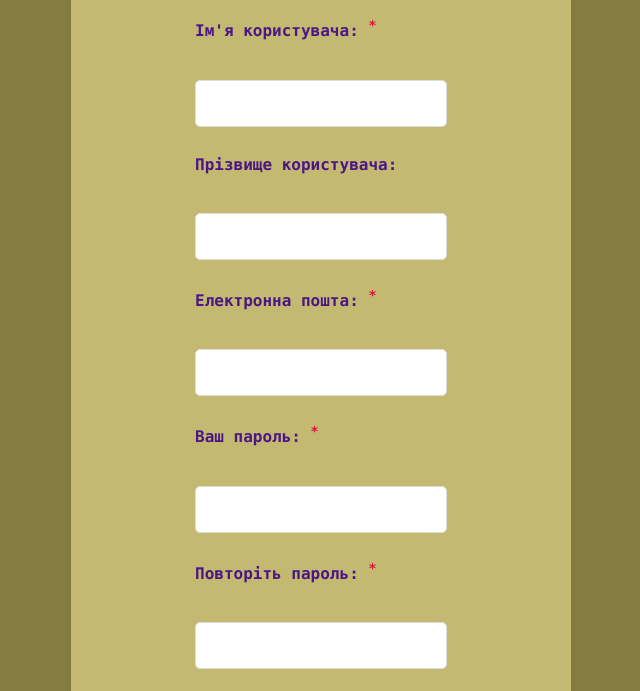
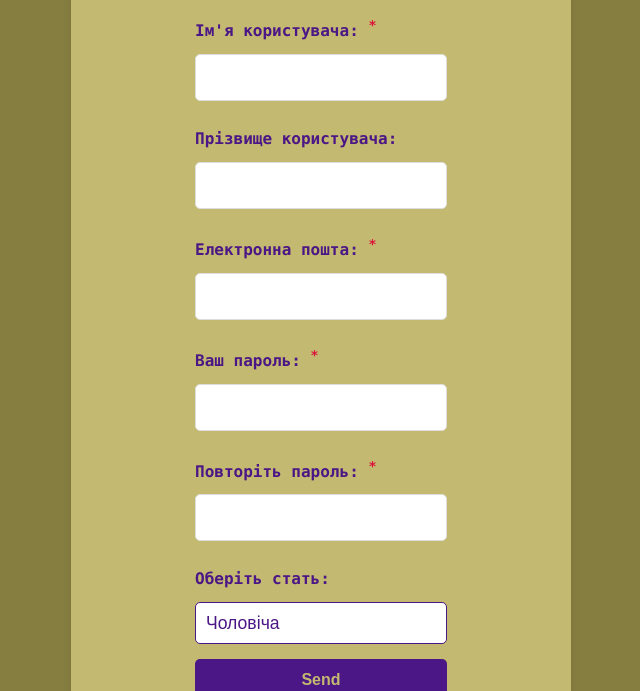
Before and after one commit to Gekk0-0/reg_form_chpek_upd, a plain HTML site: page index.html in a window 1280 px wide. Shown: the part 106-797 px from the top of the page, without its empty margins (319-959 px from the left). Drawn offline with Linux system fonts and the light colour scheme.

Commit message:
Update index.html

```diff
--- a/index.html
+++ b/index.html
@@ -10,22 +10,22 @@
     <div class="registration_form">
         <h1>Реєстрація</h1>
         <form action="https://webhook.site/" method="get">
-            <label for="inputName"> Ім'я користувача: <sup style="color:crimson;">*</sup> </label><br>
+            <label for="inputName"> Ім'я користувача: <sup style="color:crimson;">*</sup> </label>
             <input type="text" name="inputName" id="inputName" required>
             <br>
-            <label for="inputSurname"> Прізвище користувача: </label><br>
+            <label for="inputSurname"> Прізвище користувача: </label>
             <input type="text" name="inputsurname" id="inputSurname">
             <br>
-            <label for="inputEmail"> Електронна пошта: <sup style="color:crimson;">*</sup> </label><br>
+            <label for="inputEmail"> Електронна пошта: <sup style="color:crimson;">*</sup> </label>
             <input type="email" name="inputEmail" id="inputEmail" required>
             <br>
-            <label for="pwd"> Ваш пароль: <sup style="color:crimson;">*</sup> </label><br>
+            <label for="pwd"> Ваш пароль: <sup style="color:crimson;">*</sup> </label>
             <input type="password" name="pwd" id="inputPwd" required>
             <br>
-            <label for="rpwd"> Повторіть пароль: <sup style="color:crimson;">*</sup> </label><br>
+            <label for="rpwd"> Повторіть пароль: <sup style="color:crimson;">*</sup> </label>
             <input type="password" name="rpwd" id="inputRpwd" required>
             <br>
-            <label for="chooseGender"> Оберіть стать: </label><br>
+            <label for="chooseGender"> Оберіть стать: </label>
             <select name="gender" id="gSelect">
                 <option value="male"> Чоловіча </option>
                 <option value="female"> Жіноча </option>
```
